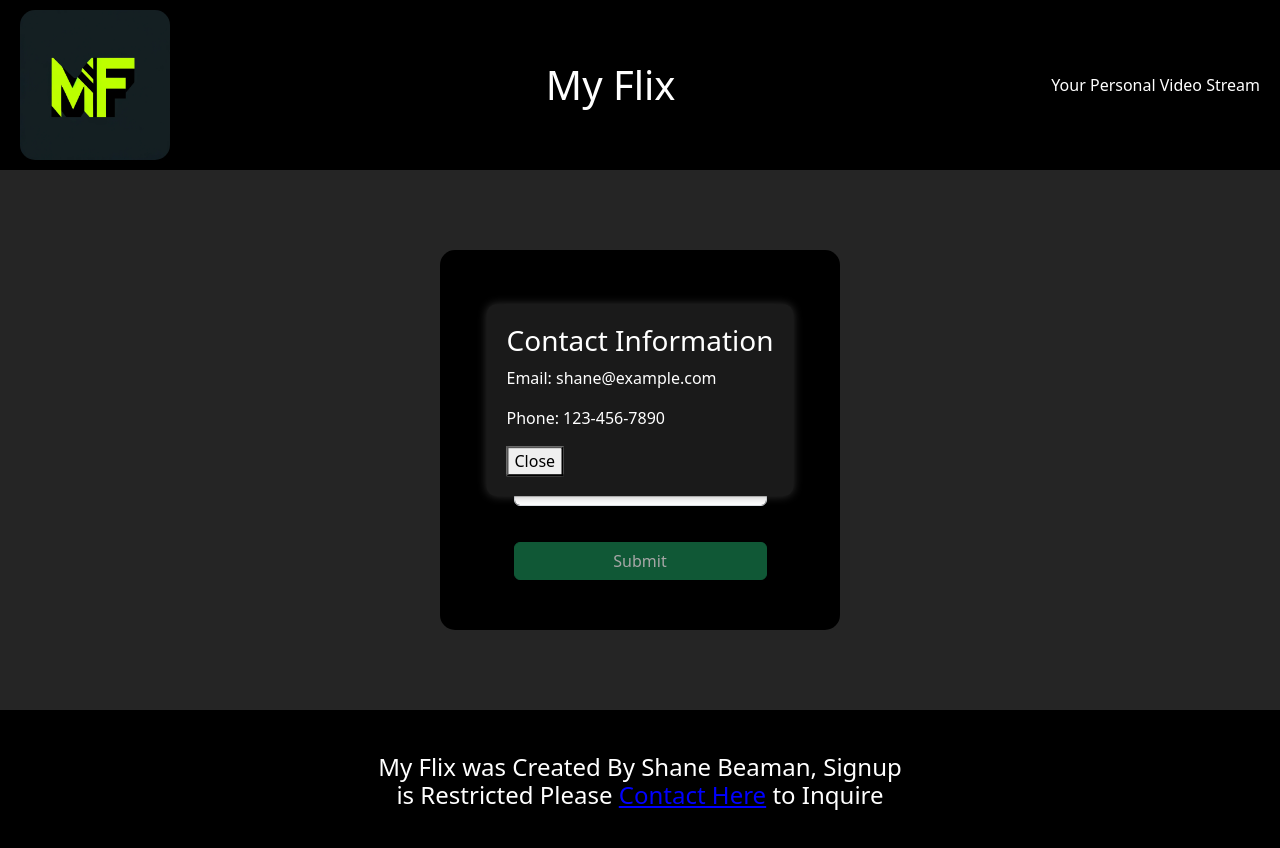
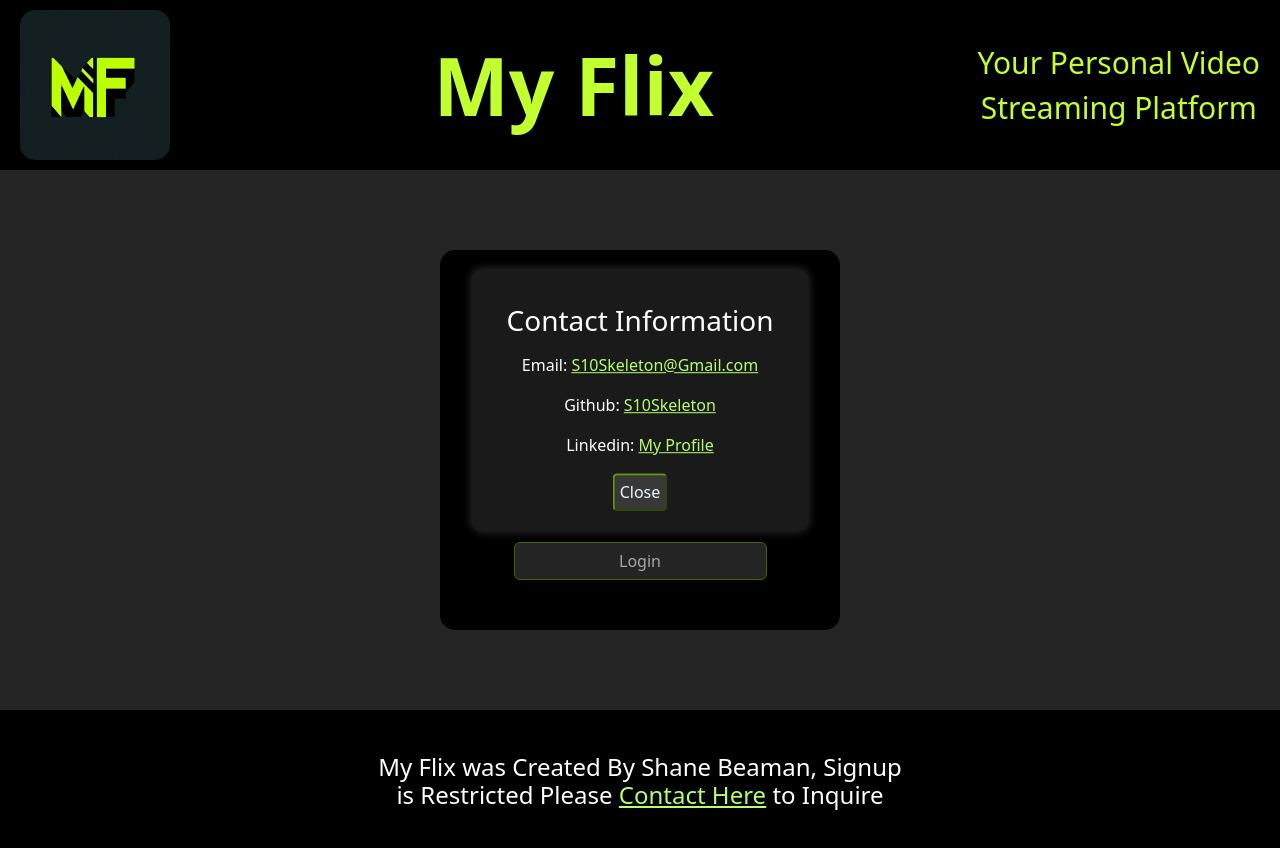
Before and after one commit to S10skeleton/My-Flix, a React (Vite) app in the folder client/: page / in a window 1280 px wide. Both pictures are taken after a click on the element "Contact Here". Shown: the top 848 px of the page. Built offline with nearby package versions, Linux system fonts and the light colour scheme.

Commit message:
more style changes

```diff
--- a/client/src/Styles/Details.css
+++ b/client/src/Styles/Details.css
@@ -1,5 +1,38 @@
-.movie-posterD {
-    height: 800px;
-    width: auto;
-    margin-left: 13%;
-}
+.details {
+    display: flex;
+    align-items: start;
+    justify-content: center;
+    gap: 5%; /* Use percentage for responsive gap */
+    padding: 20px;
+  }
+
+  .movie-posterD {
+    flex: 1; /* Allows the poster to flex */
+    max-width: 90%; /* Limit max width of poster */
+    height: auto; /* Maintain aspect ratio */
+  }
+
+  .movie-info {
+    display: flex;
+    flex-direction: column;
+    flex: 1; /* Allows movie info to flex */
+    max-width: 30%; /* Limit max width of movie info */
+    margin: 50px;
+    padding: 30px; /* Add some internal spacing */
+    background-color: rgba(0, 0, 0, 0.5); /* Optional background color for visibility */
+    border-radius: 10px; /* Optional styling */
+  }
+
+  .playBtn button {
+    margin: 20px;
+    background-color: rgb(56, 56, 56);
+    border-color: rgb(102, 156, 0);
+    color: aliceblue;
+    padding: 5px;
+    border-radius: 5px;
+  }
+
+  .movie-info p {
+    max-width: 400px;
+    word-wrap: break-word;
+  }
--- a/client/src/Styles/Intro.css
+++ b/client/src/Styles/Intro.css
@@ -14,7 +14,9 @@
   .fullscreen-logo {
     width: 60%; /* Adjust size as needed */
     height: auto;
-    max-width: 600px; /* Adjust max size as needed */
+    max-width: 600px;
+    border-radius: 25px;
+     /* Adjust max size as needed */
   }
 
   .intro-page.hidden {
@@ -48,6 +50,9 @@
     width: 100%;
     max-width: 400px;
     margin-top: 20px;
+    background-color: rgb(56, 56, 56);
+    border-color: rgb(102, 156, 0);
+
   }
 
   /* Additional styles for other elements like labels, headings, etc. */
--- a/client/src/Styles/Styles.css
+++ b/client/src/Styles/Styles.css
@@ -22,11 +22,17 @@
 .header h1 {
   margin: 0;
   padding: 0;
+  color: rgb(193, 255, 49);
+  font-weight: 700;
+  font-size: 80px;
 }
 
 .header p {
   margin: 0;
   padding: 0;
+  color: rgb(193, 255, 49);
+  font-size: 30px;
+  text-align: center;
 }
 
 .footer {
@@ -54,9 +60,26 @@
   border-radius: 10px;
   box-shadow: 0px 0px 10px rgba(99, 99, 99, 0.5);
   z-index: 100;
+  text-align: center;
 }
+
+.contact-info-modal h3 {
+  margin: 15px;
+}
+.contact-info-modal a .contact-link {
+  color: rgb(181, 255, 111);
+  text-decoration: underline;
+}
+
 .contact-link {
-  color: blue;
+  color: rgb(181, 255, 111);
   cursor: pointer;
   text-decoration: underline;
 }
+.contact-info-modal button {
+  background-color: rgb(56, 56, 56);
+  border-color: rgb(102, 156, 0);
+  color: aliceblue;
+  padding: 5px;
+  border-radius: 5px;
+}
--- a/client/src/components/Contact/index.jsx
+++ b/client/src/components/Contact/index.jsx
@@ -4,9 +4,9 @@ const Contact = ({ onClose }) => {
   return (
     <div className="contact-info-modal">
       <h3>Contact Information</h3>
-      <p>Email: shane@example.com</p>
-      <p>Phone: 123-456-7890</p>
-      {/* Add more contact details as needed */}
+      <p>Email: <a href="mailto:S10Skeleton@Gmail.com" className="contact-link">S10Skeleton@Gmail.com</a></p>
+      <p>Github: <a href="https://github.com/S10skeleton" className="contact-link" target="_blank" rel="noopener noreferrer">S10Skeleton</a></p>
+      <p>Linkedin: <a href="https://www.linkedin.com/in/shane-beaman-07495627/" className="contact-link" target="_blank" rel="noopener noreferrer">My Profile</a></p>
       <button onClick={onClose}>Close</button>
     </div>
   );
--- a/client/src/components/Header/index.jsx
+++ b/client/src/components/Header/index.jsx
@@ -10,7 +10,7 @@ const Header = () => {
     <header className="header">
       <img src={MFLogo} alt="MF Logo" className="header-logo" />
       <h1>My Flix</h1>
-      <p>Your Personal Video Stream</p>
+      <p>Your Personal Video <br /> Streaming Platform</p>
     </header>
   );
 };
--- a/client/src/components/Login/index.jsx
+++ b/client/src/components/Login/index.jsx
@@ -89,7 +89,7 @@ const LoginForm = () => {
           disabled={!(userFormData.email && userFormData.password)}
           type='submit'
           variant='success'>
-          Submit
+          Login
         </Button>
       </Form>
       </div>
--- a/client/src/pages/MovieDetails.jsx
+++ b/client/src/pages/MovieDetails.jsx
@@ -1,8 +1,8 @@
-import React from 'react';
-import { useParams } from 'react-router-dom';
-import { gql, useQuery } from '@apollo/client';
-import { QUERY_MOVIE } from '../utils/queries';
-import { Link } from 'react-router-dom';
+import React from "react";
+import { useParams } from "react-router-dom";
+import { gql, useQuery } from "@apollo/client";
+import { QUERY_MOVIE } from "../utils/queries";
+import { Link } from "react-router-dom";
 
 const MovieDetails = () => {
   // Extract the movieId from the URL parameter
@@ -17,23 +17,50 @@ const MovieDetails = () => {
   if (error) return <p>Error: {error.message}</p>; // Display the GraphQL error message
   if (!data || !data.movie) return <p>No movie found</p>;
 
-
   const movie = data.movie;
 
   return (
-    <div className='details'>
+    <div className="details">
+      <div>
       <h2>{movie.title}</h2>
       {movie.posterUrl && ( // Render the poster if available
-        <img src={movie.posterUrl} alt={`Poster of ${movie.title}`} className="movie-posterD" />
+        <img
+          src={movie.posterUrl}
+          alt={`Poster of ${movie.title}`}
+          className="movie-posterD"
+        />
       )}
-              <a href={movie.streamingLink} target="_blank" rel="noopener noreferrer">
-          <button>Play in Browser</button>
-        </a>
-      {/* Link the "Play Movie" button to the movie's streaming link */}
-      <Link to={`/play/${movieId}`}>
-        <button>Play Movie</button>
-      </Link>
-      {/* Render other movie details */}
+      </div>
+      <div className="movie-info">
+        <div className="playBtn">
+          <a
+            href={movie.streamingLink}
+            target="_blank"
+            rel="noopener noreferrer"
+          >
+            <button>Play in Browser</button>
+          </a>
+
+          <Link to={`/play/${movieId}`}>
+            <button>Play Movie</button>
+          </Link>
+        </div>
+        <p>
+          <strong>Director:</strong> {movie.director}
+        </p>
+        <p>
+          <strong>Genre:</strong> {movie.genre.join(", ")}
+        </p>
+        <p>
+          <strong>Release Date:</strong> {movie.releaseDate}
+        </p>
+        <p>
+          <strong>Duration:</strong> {movie.duration} minutes
+        </p>
+        <p>
+          <strong>Description:</strong> {movie.description}
+        </p>
+      </div>
     </div>
   );
 };
```
